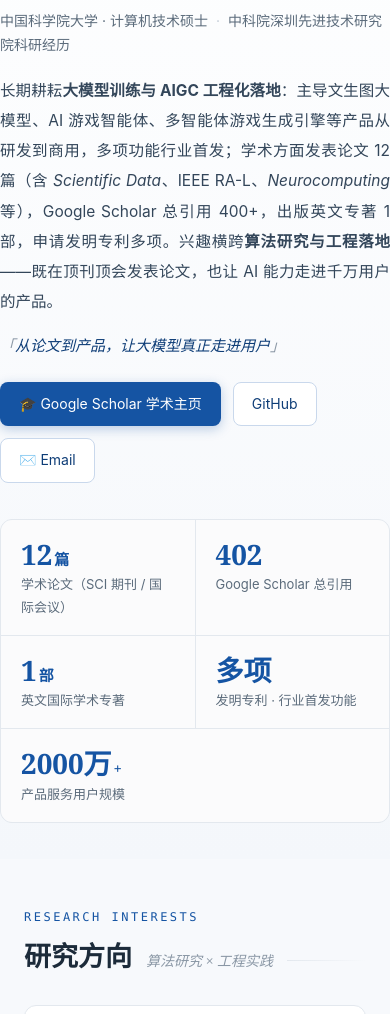
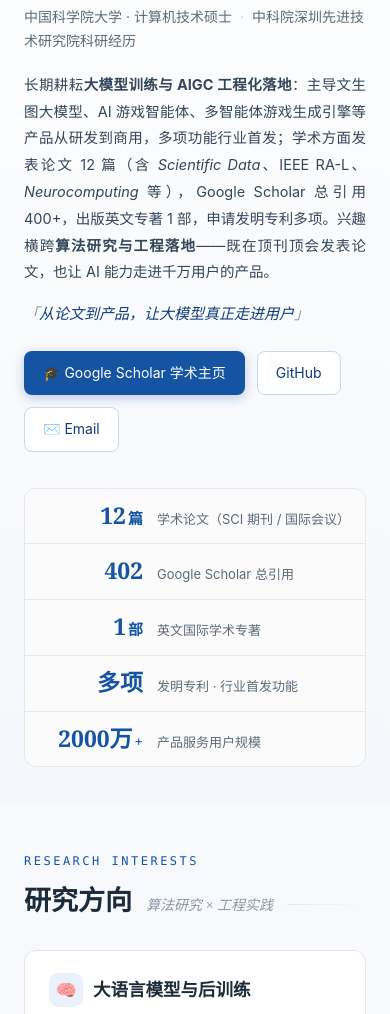
Before and after one commit to zhanghang1995/zhanghang1995.github.io, a plain HTML site: page index.html in a window 390 px wide. Shown: the part 314-1328 px from the top of the page. Drawn offline with Linux system fonts and the light colour scheme.

Commit message:
Fix mobile layout: hero side padding, row-style stats, tablet 5-col
- Root cause: .hero-inner padding shorthand zeroed left/right padding,
  so avatar/name/bio/buttons/stats touched screen edges on phones
- Mobile stats become single-column rows: right-aligned number column,
  labels no longer wrap, uniform row heights
- Tablet 721-1024px: force 5-column stats (auto-fit collapsed to 4+1)
- Minor: bio 14.5px on mobile, nickname badge vertical nudge

```diff
--- a/index.html
+++ b/index.html
@@ -143,7 +143,7 @@
         radial-gradient(600px 260px at 8% 0%, rgba(21, 84, 163, 0.05), transparent 60%),
         linear-gradient(180deg, #ffffff 0%, #f4f7fb 100%);
     }
-    .hero-inner { padding: 72px 0 52px; }
+    .hero-inner { padding: 72px 24px 52px; }
     .hero-grid { display: flex; gap: 36px; align-items: flex-start; }
     .avatar {
       flex: 0 0 auto;
@@ -605,14 +605,27 @@
       .hero-grid { flex-direction: column; gap: 22px; }
       .avatar { width: 88px; height: 88px; font-size: 38px; }
       h1.name { font-size: 30px; }
-      .hero-inner { padding: 48px 0 36px; }
+      .hero-inner { padding: 44px 24px 36px; }
       .brand em { display: none; }
       .nav-scholar { display: none; }
-      .stats .stat:last-child { grid-column: 1 / -1; }
+      /* 统计条改行式单列：数字列右对齐，标签不再折行 */
+      .stats { grid-template-columns: 1fr; }
+      .stats .stat { display: flex; align-items: baseline; gap: 14px; padding: 13px 18px; }
+      .stats .stat .num { font-size: 23px; min-width: 100px; text-align: right; }
+      .stats .stat .lab { margin-top: 0; flex: 1; }
+      .nickname { transform: translateY(-2px); }
+      .bio { font-size: 14.5px; line-height: 1.85; }
       section { margin-top: 48px; }
       .pub-year { margin-left: 0; }
       .media-card { flex-direction: column; gap: 10px; }
       .media-src { flex-basis: auto; flex-direction: row; align-items: center; flex-wrap: wrap; gap: 10px; }
+    }
+
+    /* 平板：统计条固定 5 列，避免 auto-fit 降为 4+1 孤行 */
+    @media (min-width: 721px) and (max-width: 1024px) {
+      .stats { grid-template-columns: repeat(5, 1fr); }
+      .stat { padding: 14px 12px 12px; }
+      .stat .lab { font-size: 12px; }
     }
 
     /* ---------- 打印 / 导出 PDF（点击导航「导出 PDF」后在打印对话框选择“存储为 PDF”） ---------- */
```
